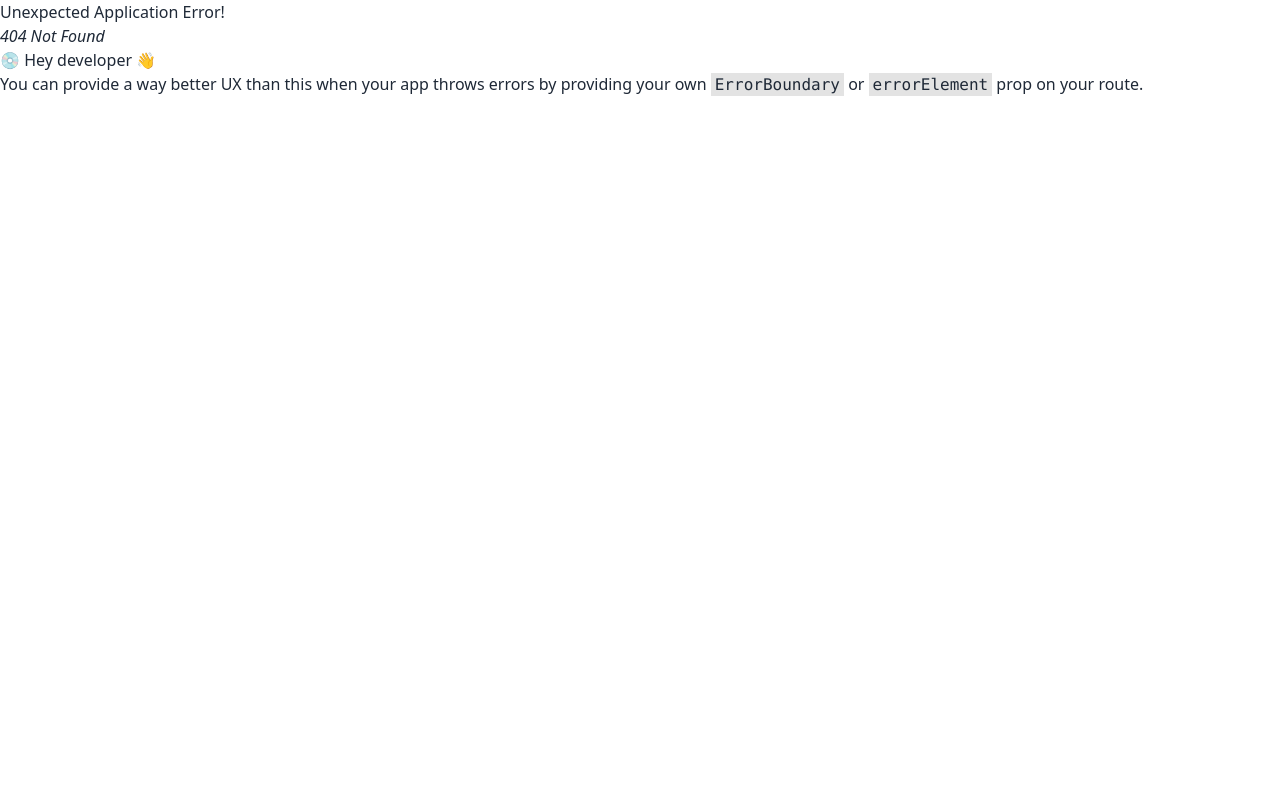
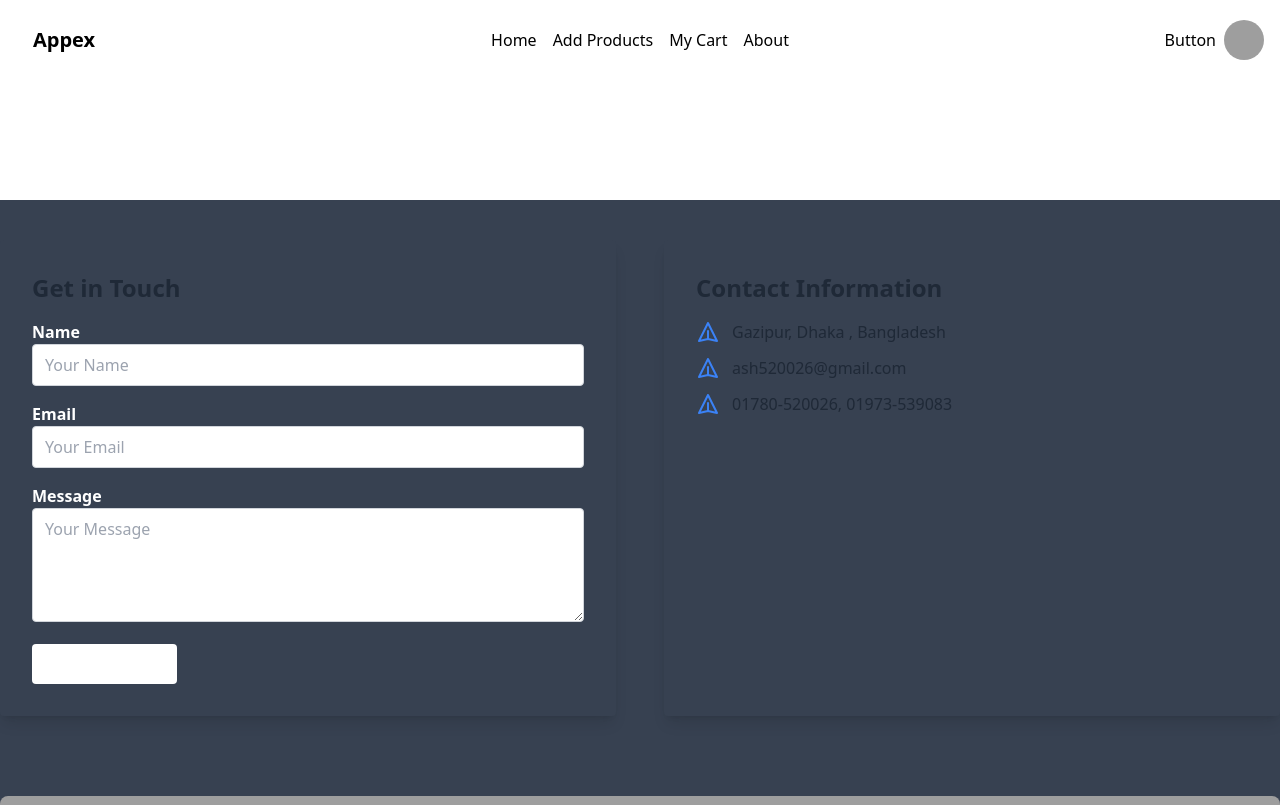
Before and after one commit to Ashraful5251/Apexxx_Shoes, a React (Vite) app: page /About in a window 1280 px wide. Before the commit this address had no page. Shown: the top 805 px of the page. Built offline with nearby package versions, Linux system fonts and the light colour scheme; grey boxes are pictures that could not be loaded.

Commit message:
added caart

```diff
--- a/package.json
+++ b/package.json
@@ -14,6 +14,7 @@
     "firebase": "^10.5.0",
     "localforage": "^1.10.0",
     "match-sorter": "^6.3.1",
+    "nodemon": "^3.0.1",
     "react": "^18.2.0",
     "react-bootstrap": "^2.9.0",
     "react-dom": "^18.2.0",
--- a/src/Components/About/About.jsx
+++ b/src/Components/About/About.jsx
@@ -154,4 +154,3 @@ const Shop = () => {
 };
 
 export default Shop;
-<h4>This is shop</h4>;
--- /dev/null
+++ b/src/Components/Cart/Cart.jsx
@@ -0,0 +1,11 @@
+import React from "react";
+
+const Cart = () => {
+  return (
+    <div>
+      <h3>This is cart</h3>
+    </div>
+  );
+};
+
+export default Cart;
--- a/src/Components/Header/Navbar.jsx
+++ b/src/Components/Header/Navbar.jsx
@@ -33,10 +33,13 @@ const Navbar = () => {
                 Home
               </Link>
               <Link to="/products" className="hover:underline text-black">
-                Products
+                Add Products
               </Link>
               <Link to="/my-cart" className="hover:underline text-black">
                 My Cart
+              </Link>
+              <Link to="/About" className="hover:underline text-black">
+                About
               </Link>
             </div>
           </div>
@@ -47,10 +50,13 @@ const Navbar = () => {
             Home
           </Link>
           <Link to="/products" className="hover:underline text-black">
-            Products
+            Add Products
           </Link>
           <Link to="/my-cart" className="hover:underline text-black">
             My Cart
+          </Link>
+          <Link to="/About" className="hover:underline text-black">
+            About
           </Link>
         </div>
 
```
Also changed, not shown: src/main.jsx (+10 -1 lines), 1 other file (tests, documents, lock files or other folders).
